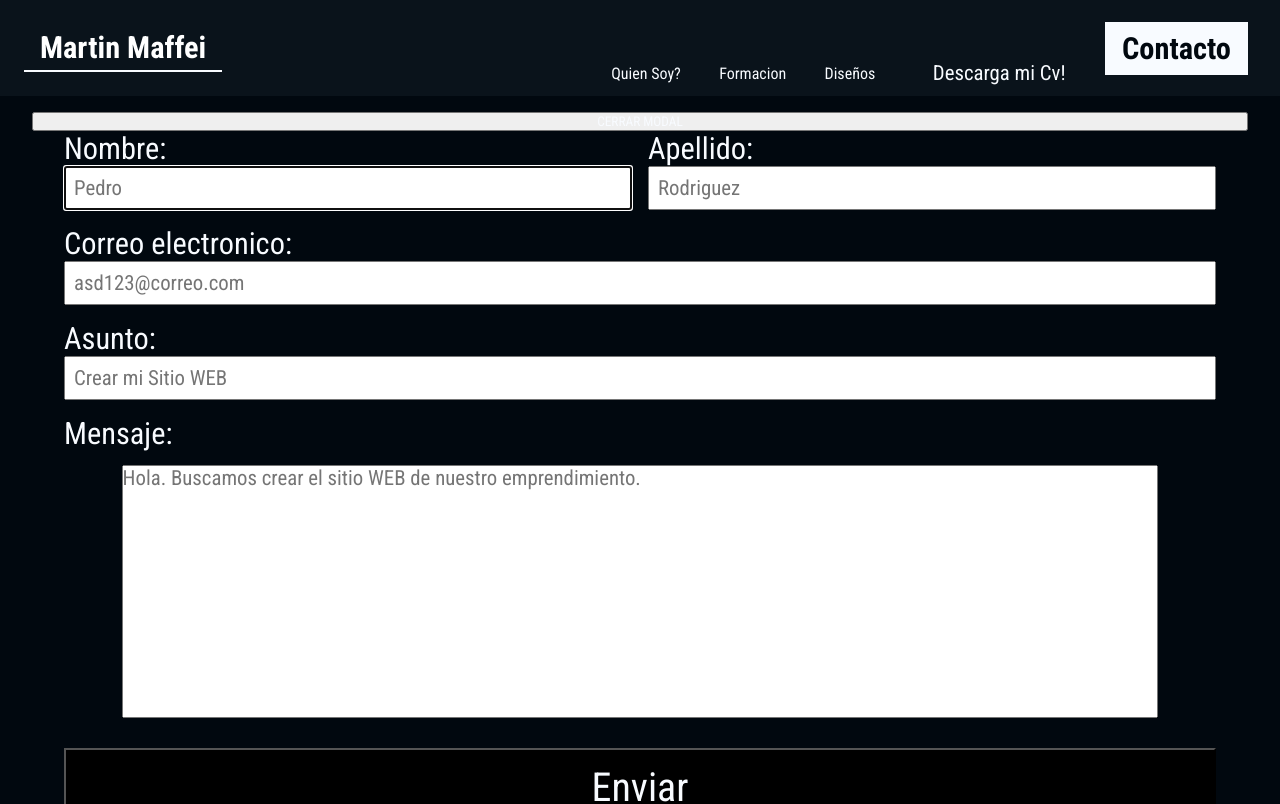
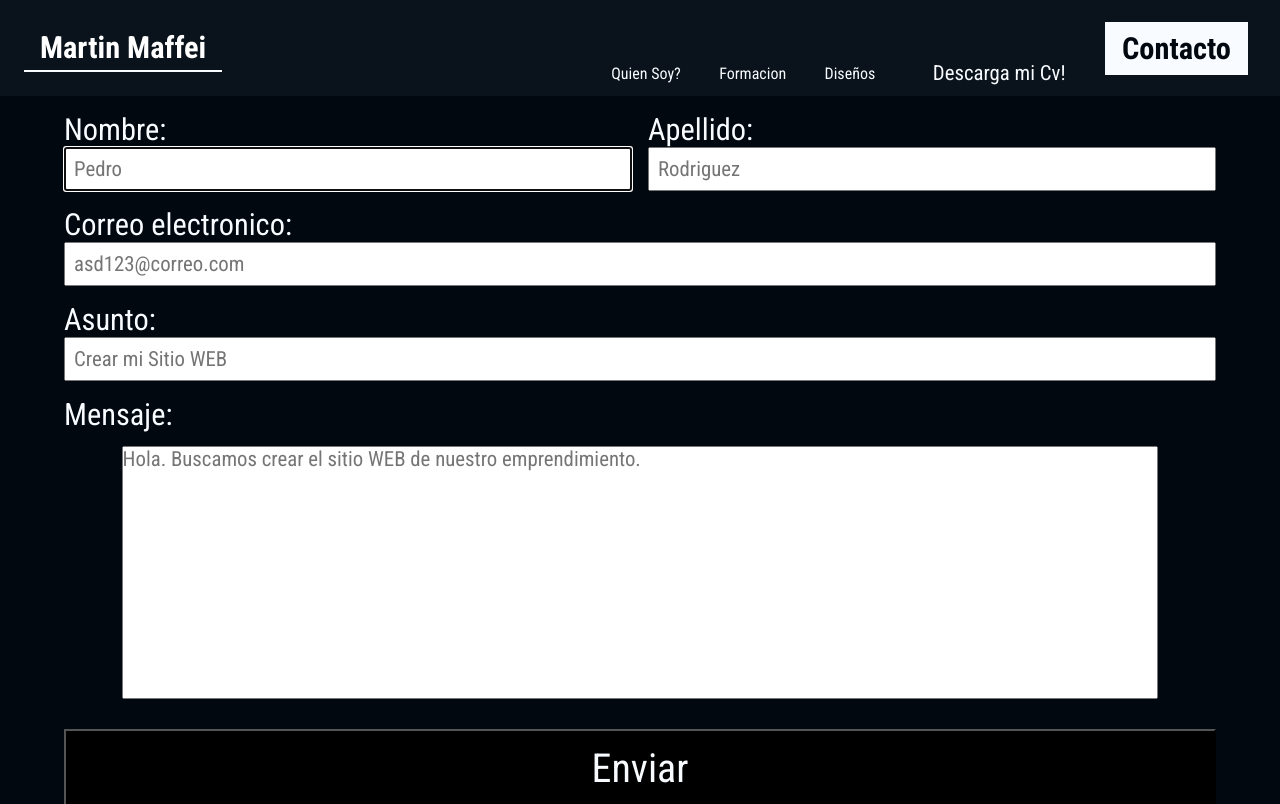
Before and after one commit to MartinMaffei95/portafolio, a Next.js app: page /Contacto in a window 1280 px wide. Shown: the top 804 px of the page. Built offline with nearby package versions, Linux system fonts and the light colour scheme.

Commit message:
fixeando error

```diff
--- a/Componentes/FormularioContacto.js
+++ b/Componentes/FormularioContacto.js
@@ -20,12 +20,12 @@ const FormularioContacto = ()=>{
           e.preventDefault();
             // console.log(form.current)
 
-        // emailjs.sendForm('service_0oe7msl', 'template_kemb6qk', form.current,'user_94OEa5I6liQW8zLBMtZDj')
-        //     .then(function(response) {
-        //         console.log('SUCCESS!', response.status, response.text);
-        //     }, function(error) {
-        //         console.log('FAILED...', error);
-        //     })
+        emailjs.sendForm('service_0oe7msl', 'template_kemb6qk', form.current,'user_94OEa5I6liQW8zLBMtZDj')
+            .then(function(response) {
+                console.log('SUCCESS!', response.status, response.text);
+            }, function(error) {
+                console.log('FAILED...', error);
+            })
 
         console.log("Se eviaron ok")
         form.current.reset()
@@ -36,7 +36,7 @@ const FormularioContacto = ()=>{
 
     <div className="SectionLO FormularioContacto">
 
-<button onClick={toggleModal}> CERRAR MODAL </button>
+{/* <button onClick={toggleModal}> CERRAR MODAL </button> */}
 
         <form className="formContacto" ref={form} onSubmit={sendEmail}>
             <label className="grid_element Nombre"> Nombre:
```
